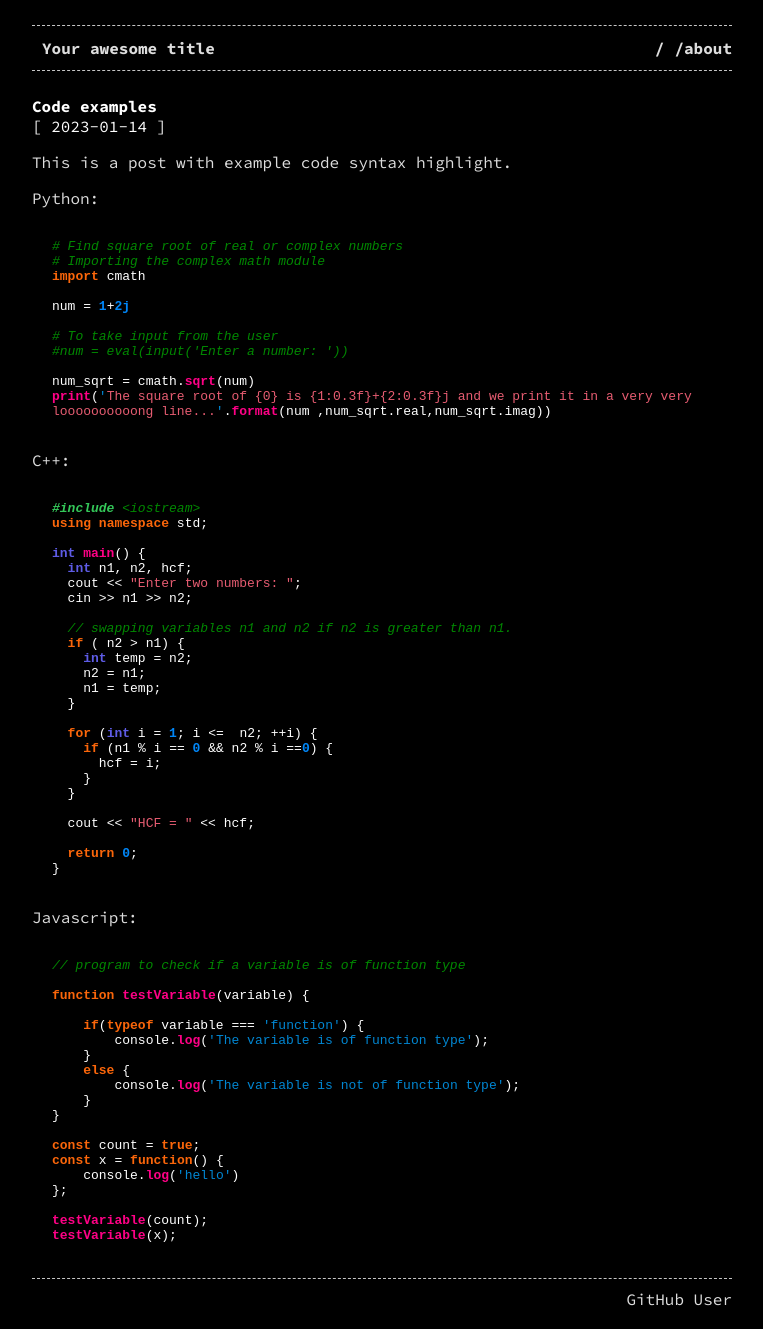
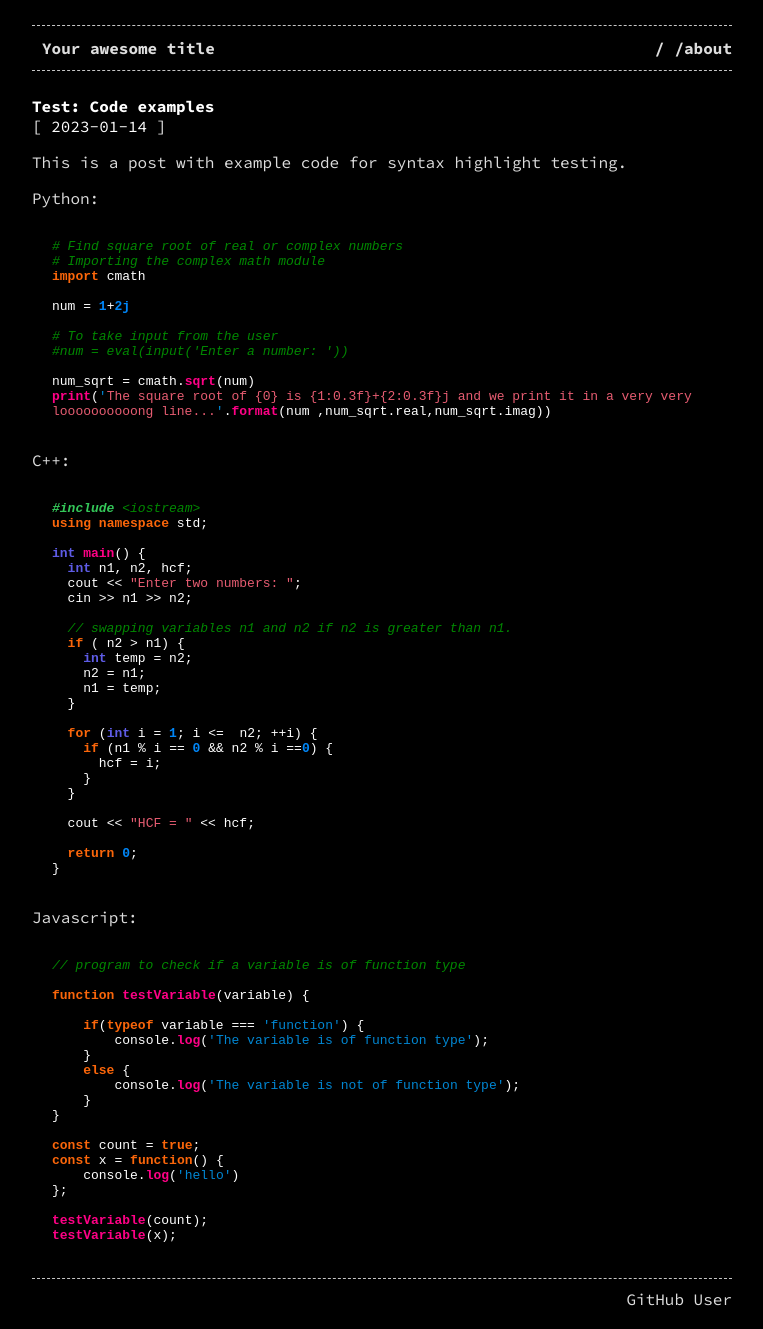
Before and after one commit to antoniovazquezblanco/jekyll-theme-ascii, a Jekyll site: the page built from _posts/2023-01-14-Test-code-examples.md, in a window 1280 px wide. Shown: the whole page, without its empty margins (258-1021 px from the left). Built offline with Jekyll 4.4.1, drawn with Linux system fonts in a browser that asks for light colours.

Commit message:
Improve test posts

````diff
--- a/_posts/2023-01-14-code-examples.md
+++ b/_posts/2023-01-14-Test-code-examples.md
@@ -1,9 +1,9 @@
 ---
 layout: post
-title: "Code examples"
+title: "Test: Code examples"
 ---
 
-This is a post with example code syntax highlight.
+This is a post with example code for syntax highlight testing.
 
 Python:
 ```python
````
Also changed, not shown: _posts/2022-02-17-Test-example-article.md (added, +14 -0 lines), _posts/2022-02-17-example-article.md (deleted, +0 -6 lines).
